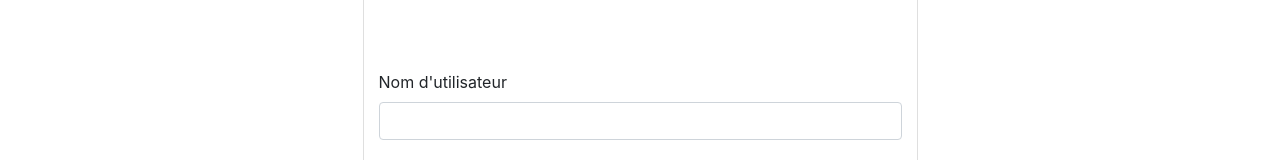
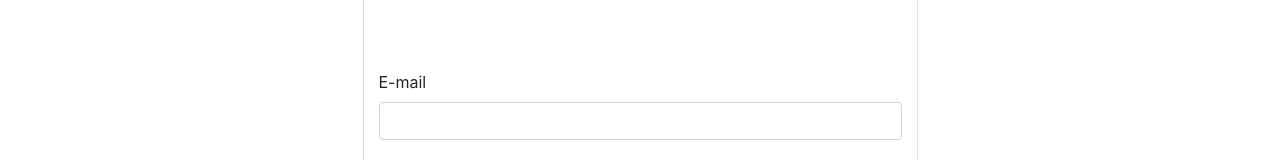
Before and after one commit to Andriatsimaniry/ReseauGroupomania, a Vue app in the folder frontend/: page /login in a window 1280 px wide. Shown: the part 534-694 px from the top of the page. Built offline with nearby package versions, Linux system fonts and the light colour scheme.

Commit message:
email signin

```diff
--- a/frontend/src/components/Login.vue
+++ b/frontend/src/components/Login.vue
@@ -8,9 +8,12 @@
       />
       <Form @submit="handleLogin" :validation-schema="schema">
         <div class="form-group">
-          <label for="username">Nom d'utilisateur</label>
-          <Field name="username" type="text" class="form-control" />
-          <ErrorMessage name="username" class="error-feedback" />
+          <!-- <label for="username">Nom d'utilisateur</label> -->
+          <label for="email">E-mail</label>
+          <!-- <Field name="username" type="text" class="form-control" /> -->
+          <Field name="email" type="text" class="form-control" />
+          <!-- <ErrorMessage name="username" class="error-feedback" /> -->
+          <ErrorMessage name="email" class="error-feedback" />
         </div>
         <div class="form-group">
           <label for="password">Mot de passe</label>
@@ -51,7 +54,8 @@ export default {
   },
   data() {
     const schema = yup.object().shape({
-      username: yup.string().required("Nom d'utilisateur est nécessaire!"),
+      // username: yup.string().required("Nom d'utilisateur est nécessaire!"),
+      email: yup.string().required("Email d'utilisateur est necessaire!"),
       password: yup.string().required("Mot de passe requis!"),
     });
 
--- a/frontend/src/components/Post.vue
+++ b/frontend/src/components/Post.vue
@@ -54,6 +54,7 @@
 </template>
 
 <script>
+
 import { reactive, ref } from "vue";
 import PostDataService from "../services/PostDataService";
 
@@ -134,6 +135,7 @@ export default {
     };
   },
 };
+
 </script>
 <style scoped>
   .date-creation {
--- a/frontend/src/components/UserCard.vue
+++ b/frontend/src/components/UserCard.vue
@@ -7,7 +7,7 @@
           <span>{{ currentUser.username }}</span>
         </div>
         <div>
-          <span>Email : </span>
+          <span>E-mail : </span>
           <span v-if="!modifying">{{ currentUser.email }}</span>
           <span v-if="modifying"><input name="modifiedText" v-model="currentUser.email" /></span>
         </div>
@@ -109,6 +109,7 @@ export default {
 
 </script>
    <style>
+
 .date-creation {
   color: lightgray;
   font-size: 12px;
--- a/frontend/src/services/auth.service.js
+++ b/frontend/src/services/auth.service.js
@@ -6,7 +6,8 @@ class AuthService {
   login(user) {
     return axios
       .post(API_URL + 'signin', {
-        username: user.username,
+        // username: user.username,
+        email: user.email,
         password: user.password
       })
       .then(response => {
```
Also changed, not shown: 1 other file (tests, documents, lock files or other folders).
